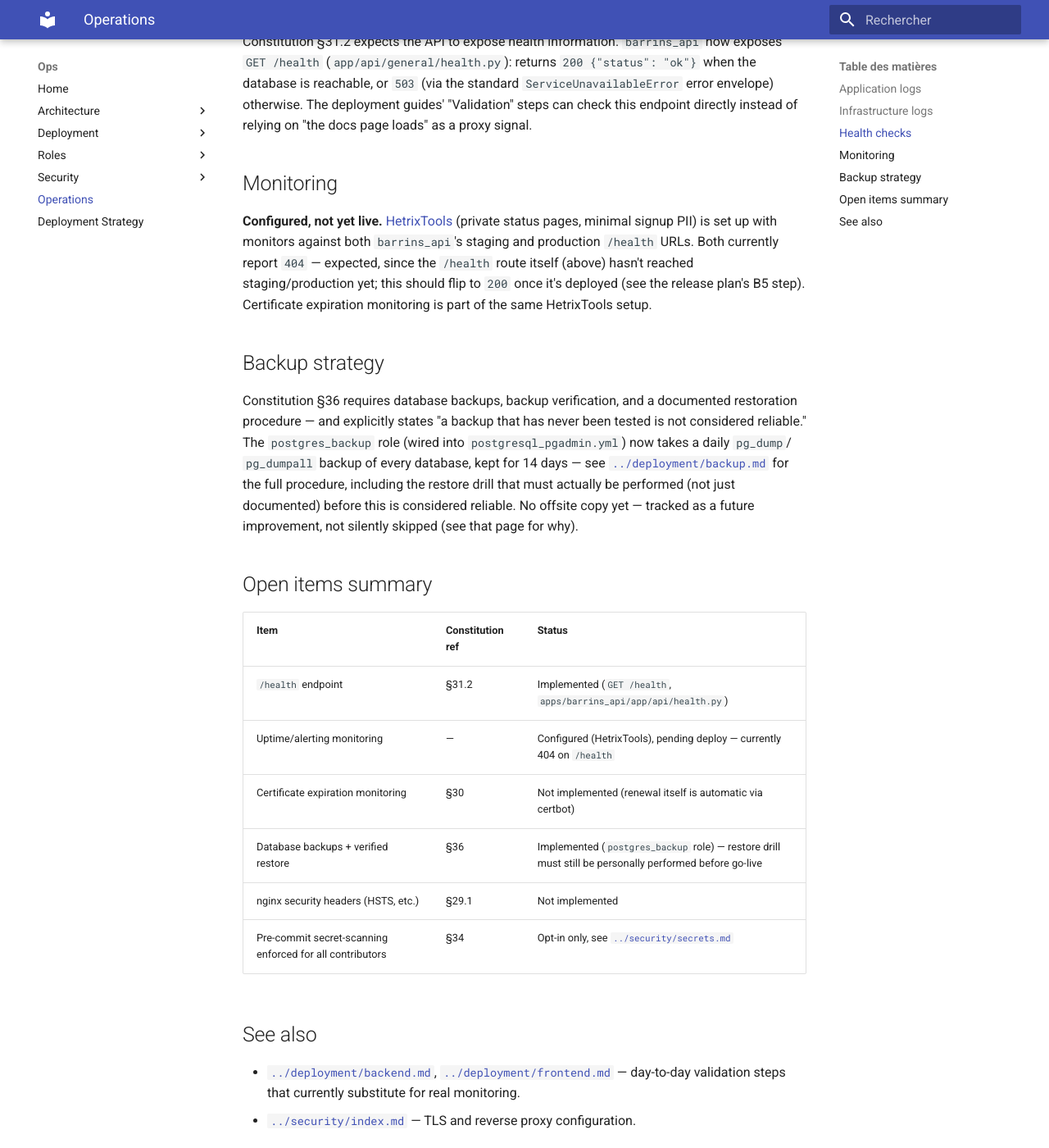
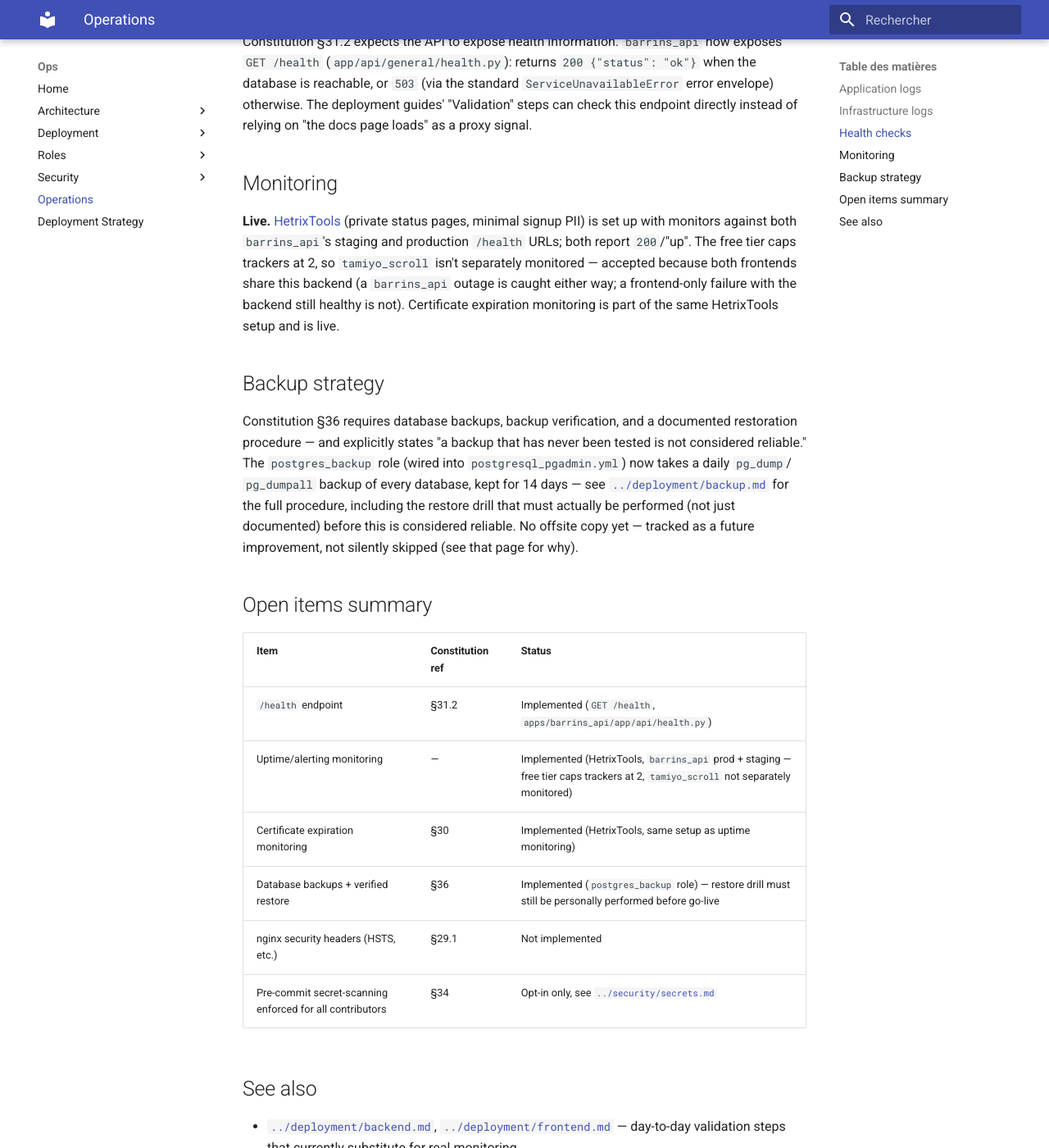
Before and after one commit to Spigushe/barrins-project, an MkDocs documentation site: the page built from docs/content/ops/operations/index.md, in a window 1280 px wide and 1400 px high, scrolled down 770 px. Shown: the whole window at 82% size. Built offline with MkDocs 1.6.1 and Material for MkDocs 9.7.7, drawn with Linux system fonts in a browser that asks for light colours.

Commit message:
docs(barrins-api): reorder general routes, confirm monitoring live
Register `GET /` before `GET /health` in general/router.py so `/docs`
lists routes in that order.

Update A1 doc and operations/index.md to reflect actual state: the
/health 503-on-unreachable-DB fix is deployed and UAT-verified on
staging, and HetrixTools uptime + cert-expiry monitoring is confirmed
live against barrins_api prod/staging (free tier caps trackers at 2,
so tamiyo_scroll isn't separately monitored — both frontends share
this backend, so a backend outage is still caught).

```diff
--- a/docs/content/ops/operations/index.md
+++ b/docs/content/ops/operations/index.md
@@ -34,13 +34,14 @@ instead of relying on "the docs page loads" as a proxy signal.
 
 ## Monitoring
 
-**Configured, not yet live.** [HetrixTools](https://hetrixtools.com/)
-(private status pages, minimal signup PII) is set up with monitors
-against both `barrins_api`'s staging and production `/health` URLs.
-Both currently report `404` — expected, since the `/health` route itself
-(above) hasn't reached staging/production yet; this should flip to `200`
-once it's deployed (see the release plan's B5 step). Certificate
-expiration monitoring is part of the same HetrixTools setup.
+**Live.** [HetrixTools](https://hetrixtools.com/) (private status pages,
+minimal signup PII) is set up with monitors against both `barrins_api`'s
+staging and production `/health` URLs; both report `200`/"up". The free
+tier caps trackers at 2, so `tamiyo_scroll` isn't separately monitored —
+accepted because both frontends share this backend (a `barrins_api`
+outage is caught either way; a frontend-only failure with the backend
+still healthy is not). Certificate expiration monitoring is part of the
+same HetrixTools setup and is live.
 
 ## Backup strategy
 
@@ -60,8 +61,8 @@ that page for why).
 | Item | Constitution ref | Status |
 | --- | --- | --- |
 | `/health` endpoint | §31.2 | Implemented (`GET /health`, `apps/barrins_api/app/api/health.py`) |
-| Uptime/alerting monitoring | — | Configured (HetrixTools), pending deploy — currently 404 on `/health` |
-| Certificate expiration monitoring | §30 | Not implemented (renewal itself is automatic via certbot) |
+| Uptime/alerting monitoring | — | Implemented (HetrixTools, `barrins_api` prod + staging — free tier caps trackers at 2, `tamiyo_scroll` not separately monitored) |
+| Certificate expiration monitoring | §30 | Implemented (HetrixTools, same setup as uptime monitoring) |
 | Database backups + verified restore | §36 | Implemented (`postgres_backup` role) — restore drill must still be personally performed before go-live |
 | nginx security headers (HSTS, etc.) | §29.1 | Not implemented |
 | Pre-commit secret-scanning enforced for all contributors | §34 | Opt-in only, see [`../security/secrets.md`](../security/secrets.md) |
```
Also changed, not shown: docs/project/first_production_release/a1-monitoring-health/index.md (+33 -21 lines), apps/barrins_api/CHANGELOG.md, 1 other file.
